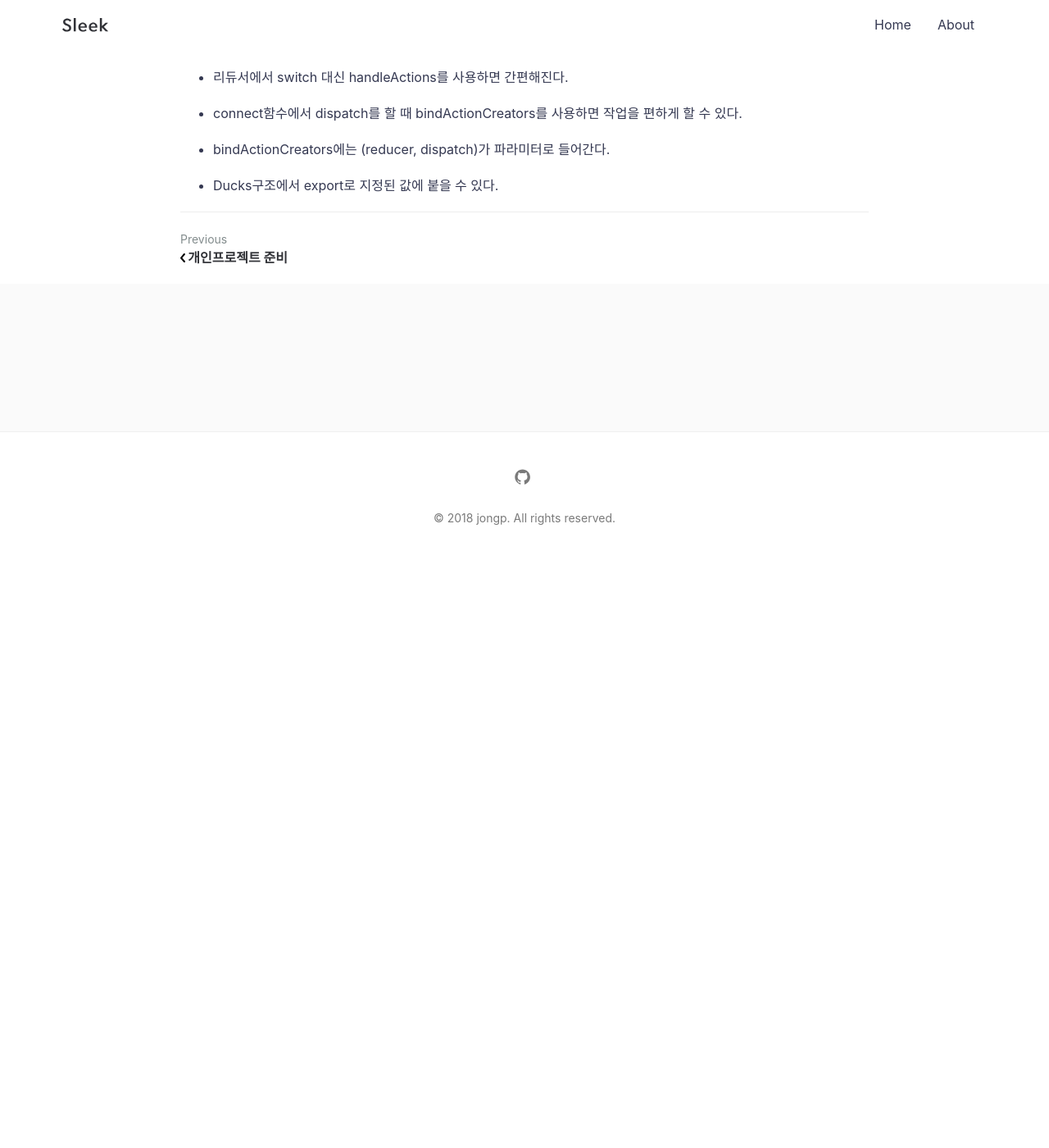
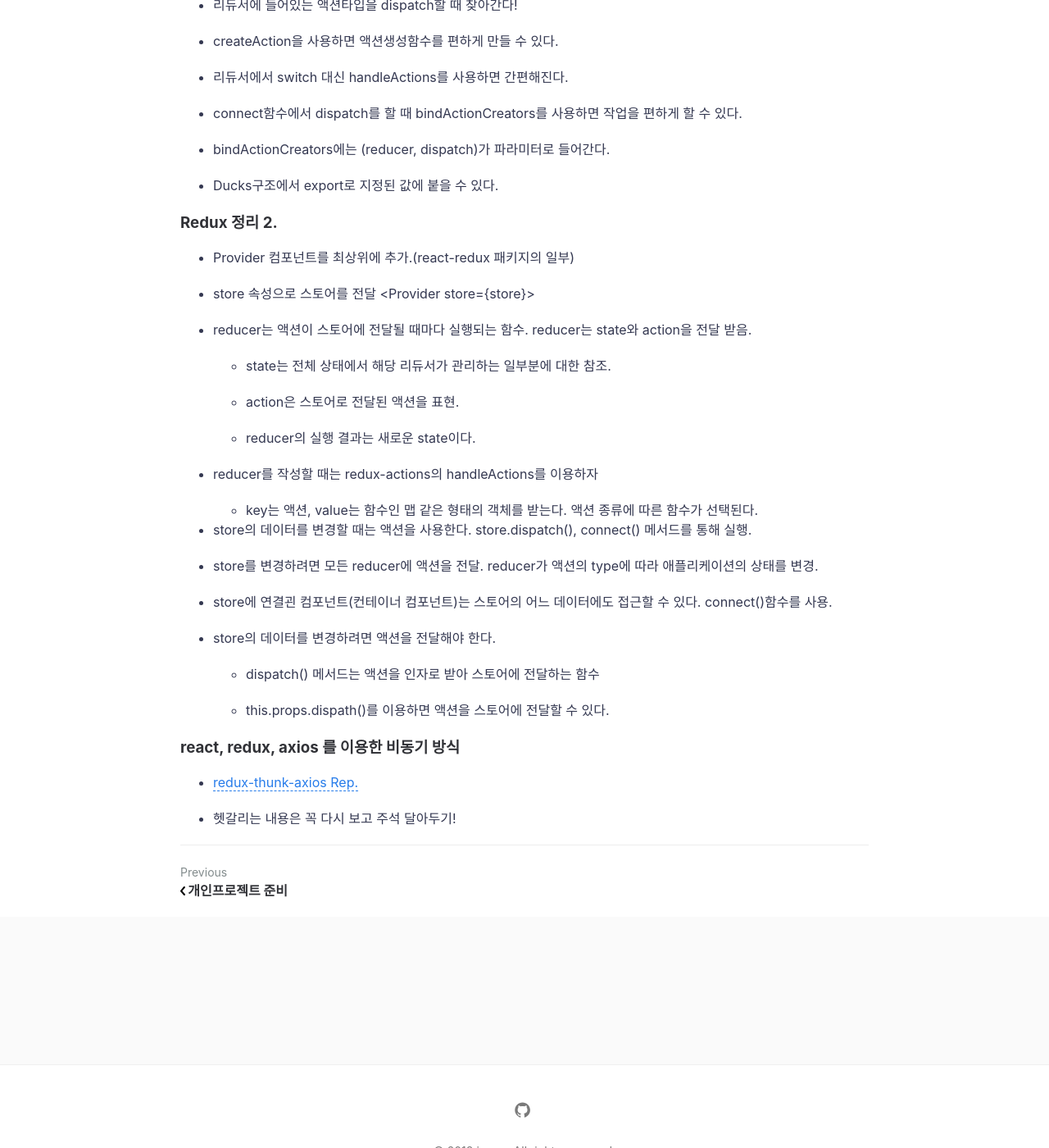
Before and after one commit to jonggyun/jonggyun.github.io, a Jekyll site: the page built from _posts/2018-09-18-redux_study.md, in a window 1280 px wide and 1400 px high, scrolled down 1002 px. Shown: the whole window at 82% size. Built offline with Jekyll 4.4.1, drawn with Linux system fonts in a browser that asks for light colours; comment, search, counter and statistics services are not loaded; before the commit the page ends 1689 px from its top, so only the background shows below that.

Commit message:
react redux axios by redux-thunk

```diff
--- a/_posts/2018-09-18-redux_study.md
+++ b/_posts/2018-09-18-redux_study.md
@@ -30,3 +30,42 @@ featured-img: emile-perron-190221
 * bindActionCreators에는 (reducer, dispatch)가 파라미터로 들어간다.
 
 * Ducks구조에서 export로 지정된 값에 붙을 수 있다.
+
+
+
+### Redux 정리 2.
+
+* Provider 컴포넌트를 최상위에 추가.(react-redux 패키지의 일부)
+
+* store 속성으로 스토어를 전달 <Provider store={store}>
+
+* reducer는 액션이 스토어에 전달될 때마다 실행되는 함수. reducer는 state와 action을 전달 받음.
+
+  * state는 전체 상태에서 해당 리듀서가 관리하는 일부분에 대한 참조.
+
+  * action은 스토어로 전달된 액션을 표현.
+
+  * reducer의 실행 결과는 새로운 state이다.
+
+* reducer를 작성할 때는 redux-actions의 handleActions를 이용하자
+
+  * key는 액션, value는 함수인 맵 같은 형태의 객체를 받는다. 액션 종류에 따른 함수가 선택된다.
+
+* store의 데이터를 변경할 때는 액션을 사용한다. store.dispatch(), connect() 메서드를 통해 실행.
+
+* store를 변경하려면 모든 reducer에 액션을 전달. reducer가 액션의 type에 따라 애플리케이션의 상태를 변경.
+
+* store에 연결괸 컴포넌트(컨테이너 컴포넌트)는 스토어의 어느 데이터에도 접근할 수 있다. connect()함수를 사용.
+
+* store의 데이터를 변경하려면 액션을 전달해야 한다.
+
+  * dispatch() 메서드는 액션을 인자로 받아 스토어에 전달하는 함수
+
+  * this.props.dispath()를 이용하면 액션을 스토어에 전달할 수 있다.
+
+
+### react, redux, axios 를 이용한 비동기 방식
+
+* [redux-thunk-axios Rep.](https://github.com/jonggyun/study_react/tree/master/redux-thunk-axios)
+
+* 헷갈리는 내용은 꼭 다시 보고 주석 달아두기!
```
